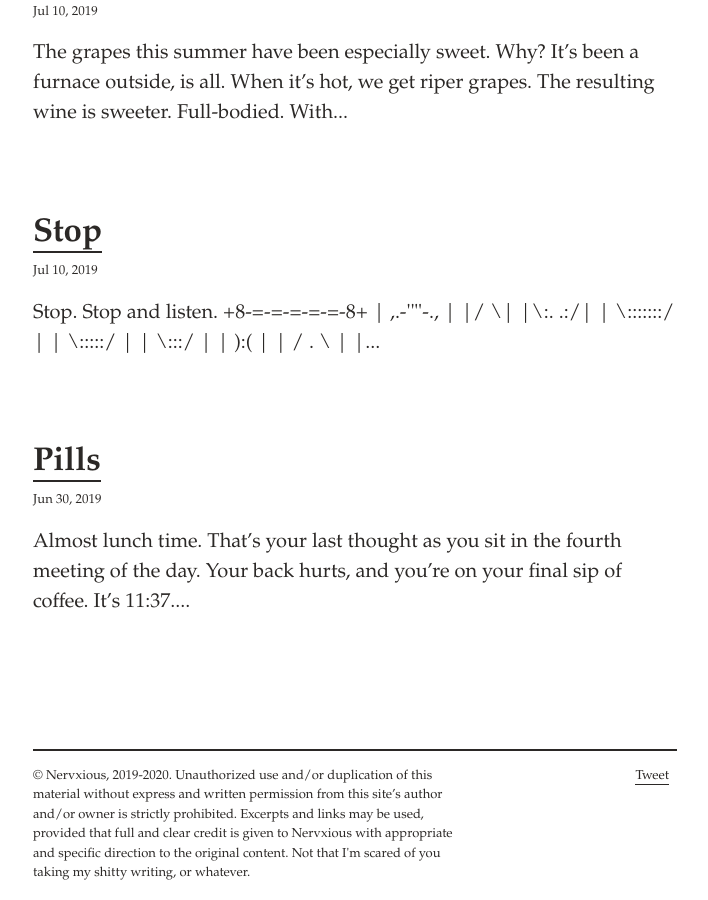
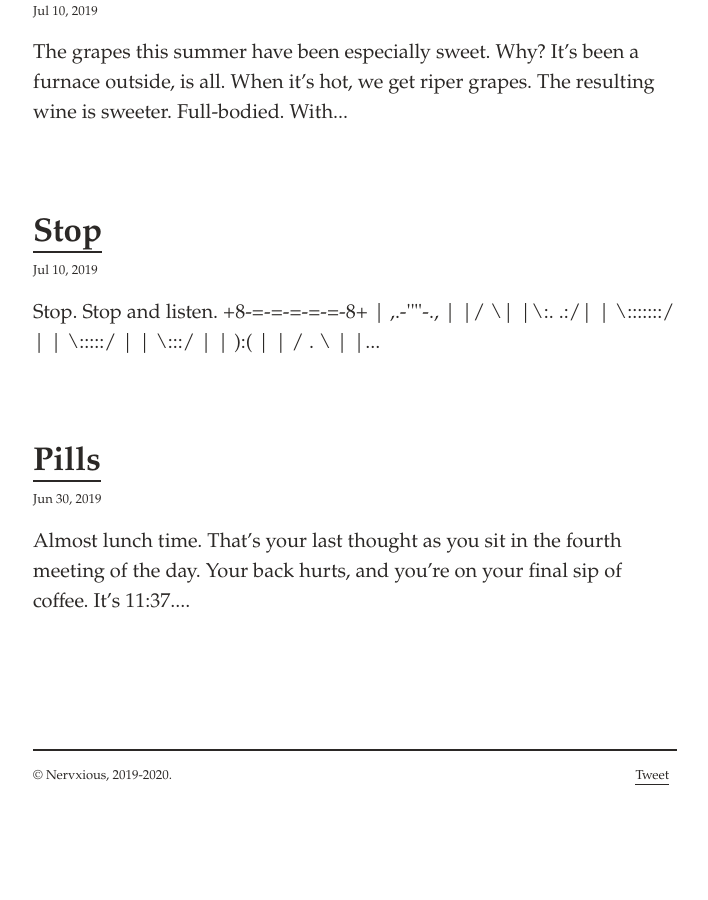
Before and after one commit to svvchen/nervxious, a Jekyll site: the page built from index.md, in a window 1280 px wide and 900 px high, scrolled down 2050 px. Shown: the whole window, without its empty margins (285-993 px from the left). Built offline with Jekyll 4.4.1, drawn with Linux system fonts in a browser that asks for light colours; comment, search, counter and statistics services are not loaded; after the commit the page ends 2852 px from its top, so only the background shows below that.

Commit message:
Update footer.html

```diff
--- a/_includes/footer.html
+++ b/_includes/footer.html
@@ -1,6 +1,6 @@
 <div class="container mx-auto clearfix mt-2 mt-lg-4 px-2">
   <div class="border-top-thick">
-    <p class="col-8 sm-width-full left py-2 mb-0">© Nervxious, 2019-2020. Unauthorized use and/or duplication of this material without express and written permission from this site’s author and/or owner is strictly prohibited. Excerpts and links may be used, provided that full and clear credit is given to Nervxious with appropriate and specific direction to the original content. Not that I'm scared of you taking my shitty writing, or whatever.</a></p>
+    <p class="col-8 sm-width-full left py-2 mb-0">© Nervxious, 2019-2020.</a></p>
     <ul class="list-reset right clearfix sm-width-full py-2 mb-2 mb-lg-0">
       <li class="inline-block mr-1">
         <a href="https://twitter.com/share" class="twitter-share-button" data-hashtags="{{ site.title }}">Tweet</a> <script>!function(d,s,id){var js,fjs=d.getElementsByTagName(s)[0],p=/^http:/.test(d.location)?'http':'https';if(!d.getElementById(id)){js=d.createElement(s);js.id=id;js.src=p+'://platform.twitter.com/widgets.js';fjs.parentNode.insertBefore(js,fjs);}}(document, 'script', 'twitter-wjs');</script>
```
